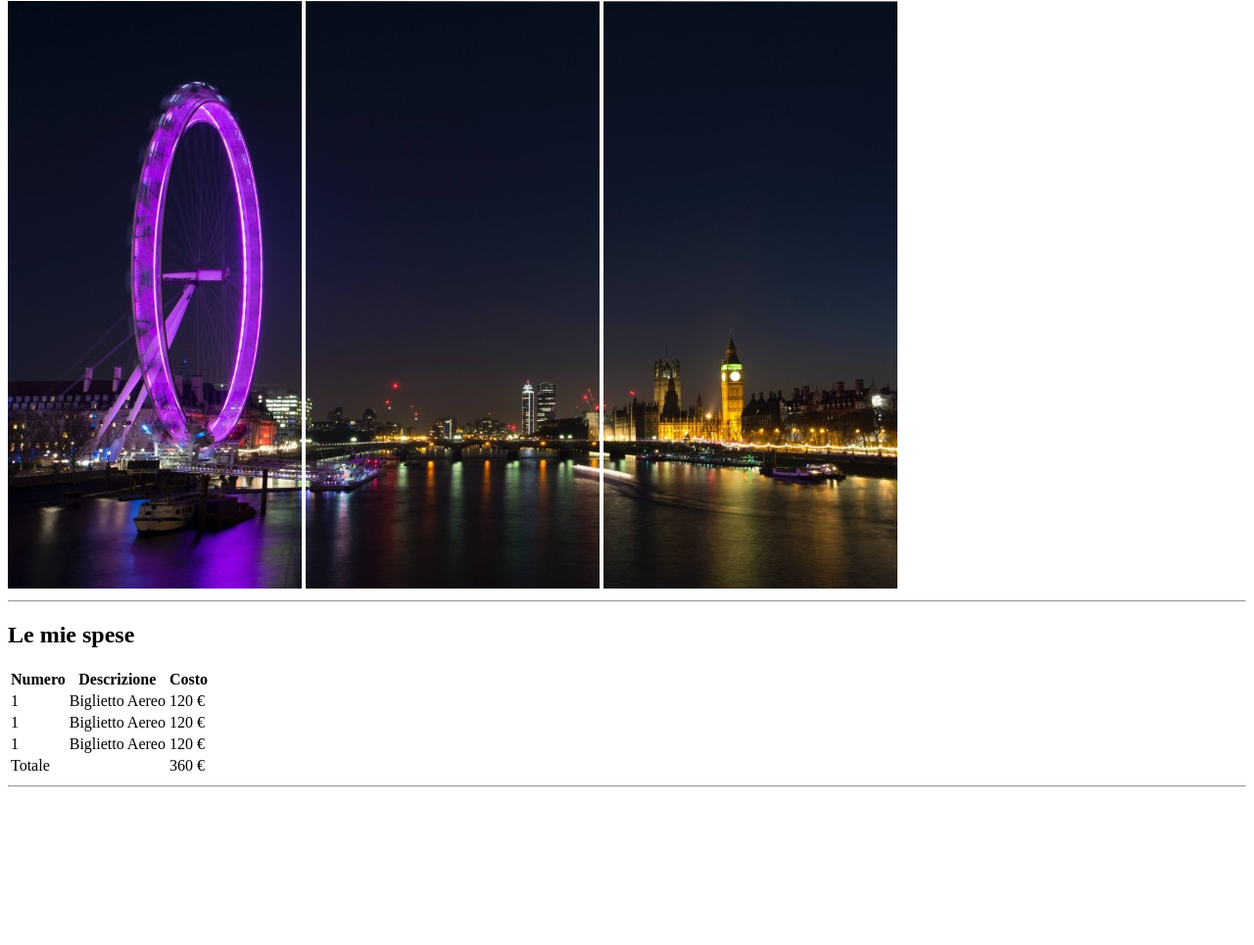
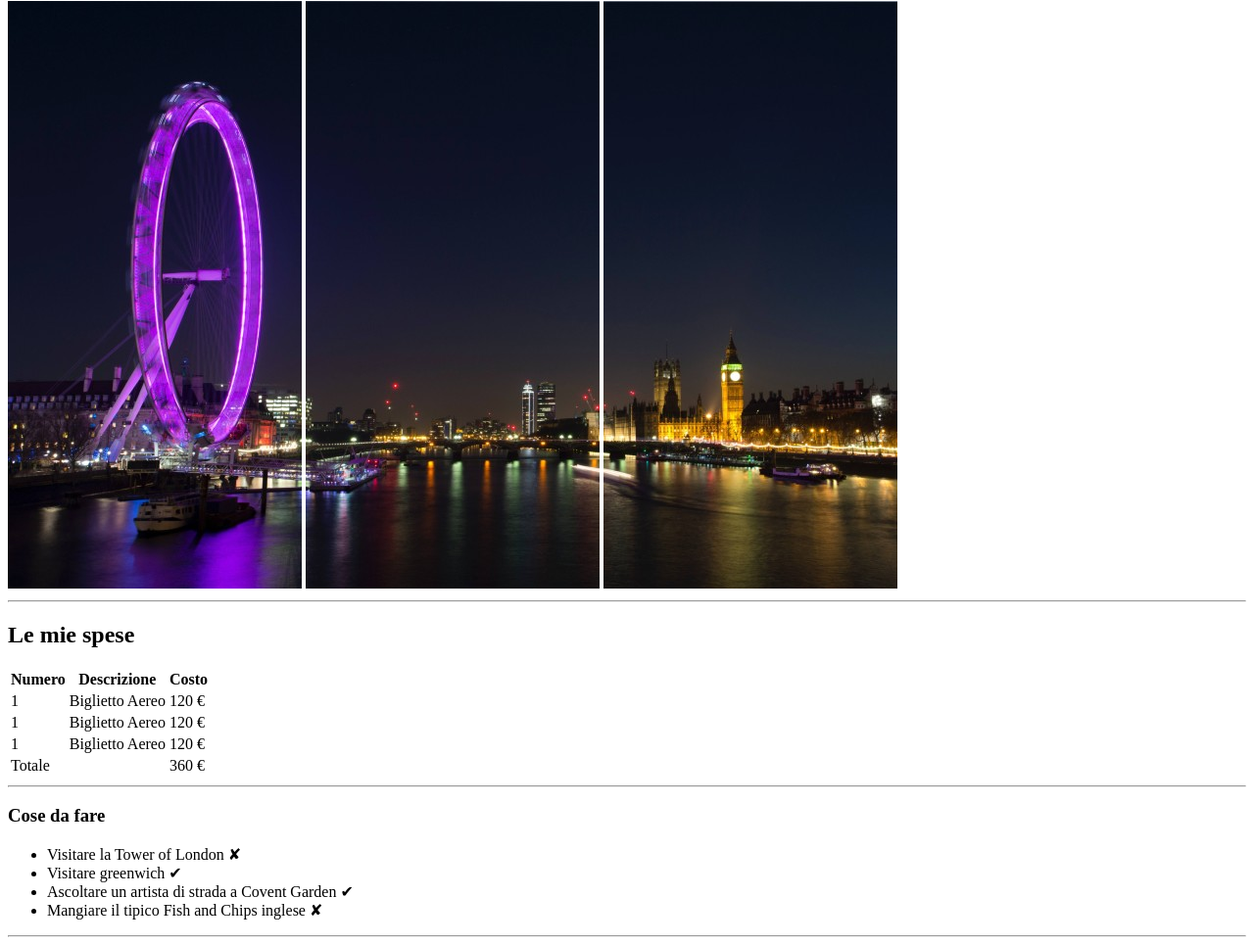
Before and after one commit to Vittoriocorradi/html-london-trip, a plain HTML site: page index.html in a window 1280 px wide. Shown: the part 79-1044 px from the top of the page at 98% size. Before the commit the page ends 891 px from the top, so only its background shows below. Drawn offline with Linux system fonts and the light colour scheme.

Commit message:
Aggiunta lista cose da fare

```diff
--- a/index.html
+++ b/index.html
@@ -59,6 +59,22 @@
             <hr>
         </section>
         <!-- Fine sezione spese-->
+
+        <!-- Inizio sezione lista -->
+        <section>
+            <h3>Cose da fare</h3>
+            <ul>
+                <li>Visitare la Tower of London &#10008</li>
+                <li>Visitare greenwich &#10004</li>
+                <li>Ascoltare un artista di strada a Covent Garden &#10004</li>
+                <li>Mangiare il tipico Fish and Chips inglese &#10008</li>
+            </ul>
+            <hr>
+        </section>
+        <!-- Fine sezione lista -->
+
+    </main>
+    <!-- Fine main -->
 </body>
 
 </html>
```
